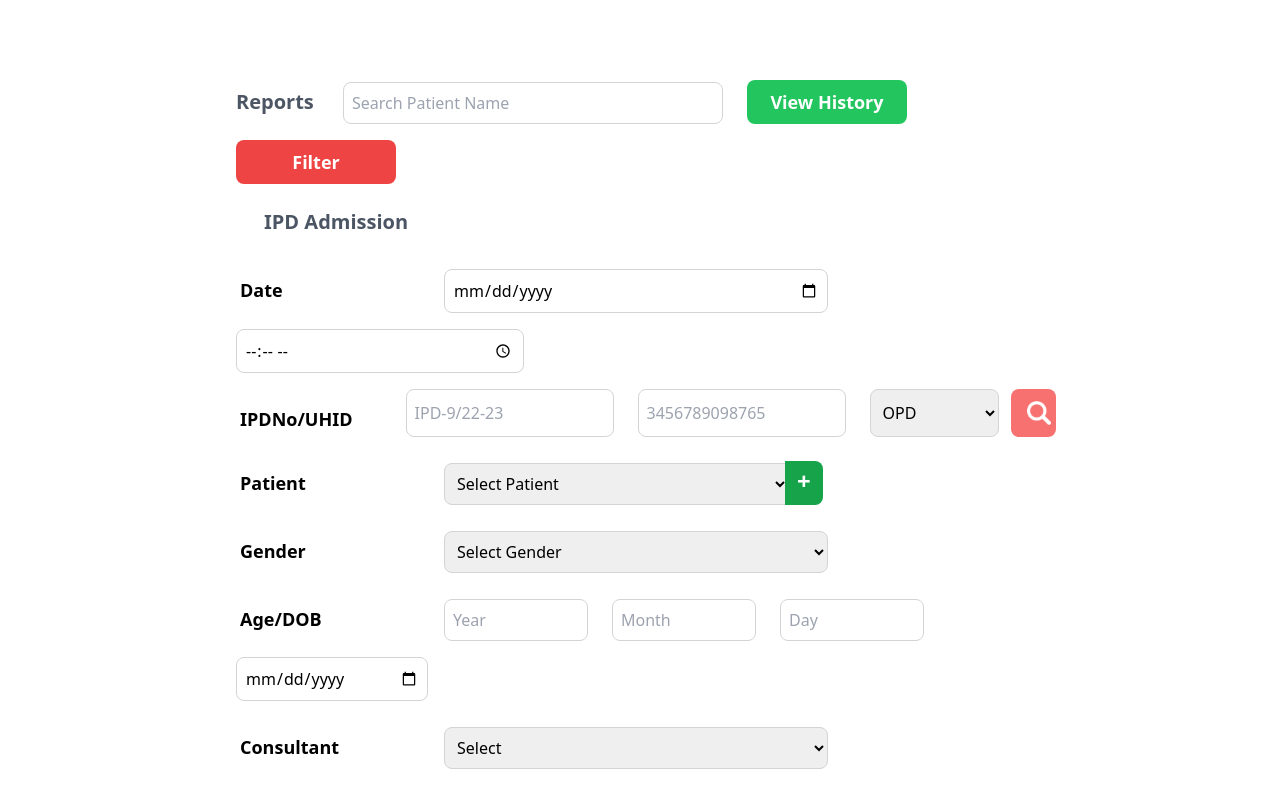
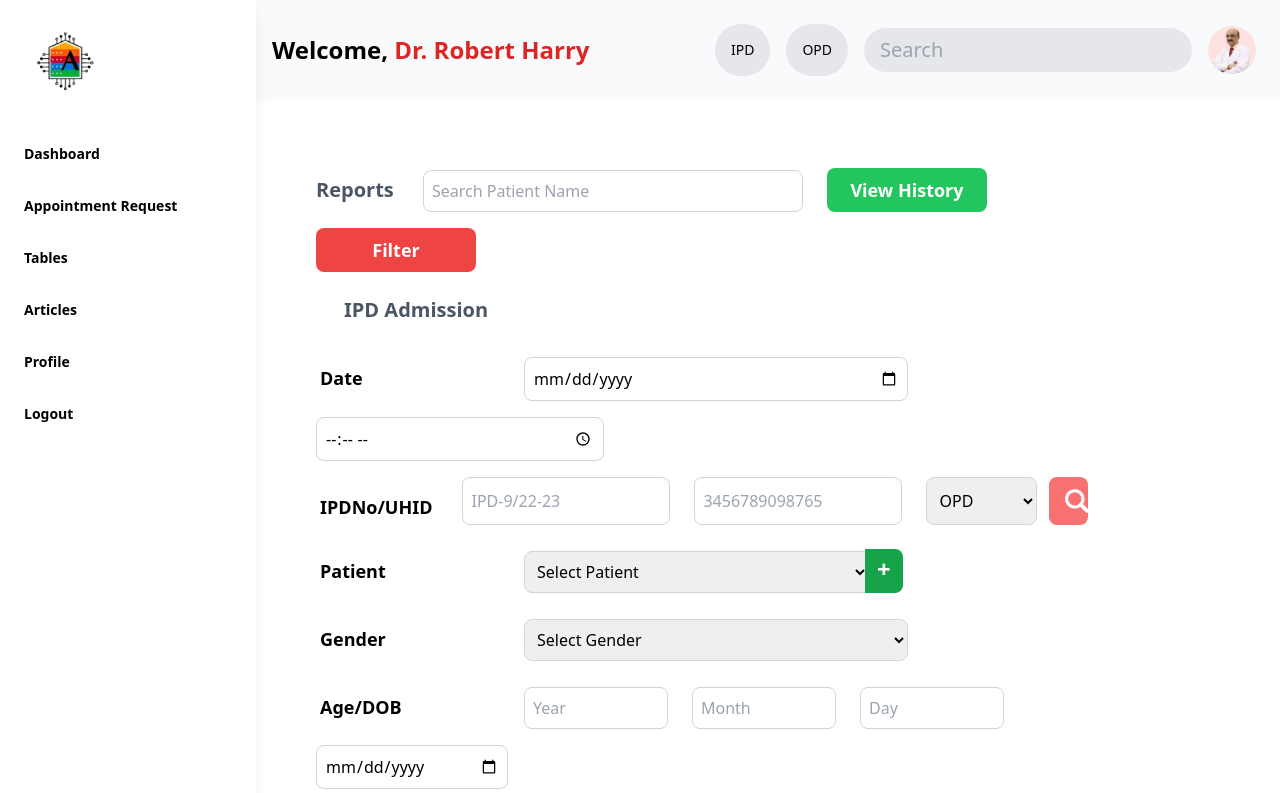
Before and after one commit to sahilspardeshi/hospital-management-system, a React (Vite) app in the folder client/: page /ipd in a window 1280 px wide. Shown: the top 793 px of the page. Built offline with nearby package versions, Linux system fonts and the light colour scheme.

Commit message:
Added Side and nav bar

```diff
--- /dev/null
+++ b/client/src/website/components/Admin/Header.jsx
@@ -0,0 +1,41 @@
+import React from "react";
+// import notification from '../IMAGE/notifications_none.png';
+// import darkmode from '../IMAGE/moon-solid 1.png';
+// import about from '../IMAGE/info_outline.png';
+import Doctor from '../../assets/images/d1.png';
+
+const Header = () => {
+  return (
+    <header className="flex justify-between items-center p-6 bg-gray-50 w-full pl-20 fixed -mt-10">
+      <div>
+        <h1 className="text-2xl font-bold pl-48">
+          Welcome, <span className="text-red-600 ">Dr. Robert Harry</span>
+        </h1>
+      </div>
+      <nav className="flex items-center space-x-4">
+        <li className="p-4 hover:bg-gray-100 cursor-pointer hidden md:block rounded-full bg-gray-200 text-sm">
+          IPD
+        </li>
+        <li className="p-4 hover:bg-gray-100 cursor-pointer hidden md:block rounded-full bg-gray-200 text-sm">
+          OPD
+        </li>
+
+        <input
+          type="text"
+          placeholder="Search"
+          className="bg-gray-200 rounded-full px-4 py-2 outline-none text-xl hidden md:block"
+        />
+
+        {/* <img src={notification} alt="Notification Bell" className="w-8 h-8 cursor-pointer" />
+        <img src={darkmode} alt="Dark Mode Toggle" className="w-8 h-8 cursor-pointer" />
+        <img src={about} alt="Information" className="w-8 h-8 cursor-pointer" /> */}
+
+        <div className="w-12 h-12 rounded-full bg-red-100 flex items-center justify-center">
+          <img src={Doctor} alt="Doctor Avatar" className="rounded-full" />
+        </div>
+      </nav>
+    </header>
+  );
+};
+
+export default Header;
--- /dev/null
+++ b/client/src/website/components/Admin/Sidebar.jsx
@@ -0,0 +1,51 @@
+import React, { useState } from "react";
+import Logo from "../../assets/images/Aarohilogo.png";
+
+const Menu = () => {
+  const [activeIndex, setActiveIndex] = useState(null);
+
+  const menuItems = [
+    { icon: 'fa-solid fa-house', label: 'Dashboard' },
+    { icon: 'fa-solid fa-clipboard', label: 'Appointment Request' },
+    { icon: 'fa-solid fa-chart-simple', label: 'Tables' },
+    { icon: 'fa-brands fa-slack', label: 'Articles' },
+    { icon: 'fa-solid fa-user', label: 'Profile' },
+    { icon: 'fa-solid fa-lock', label: 'Logout' },
+  ];
+
+
+
+  const handleClick = (index) => {
+    setActiveIndex(index);
+  };
+
+  return (
+    <ul className="list-none">
+      {menuItems.map((item, index) => (
+        <li
+          key={index}
+          className={`flex items-center p-4 cursor-pointer text-sm
+          hover:bg-gray-300 text-black font-bold transition-colors duration-300
+          ${activeIndex === index ? 'bg-red-400 text-white' : ''}`}
+          onClick={() => handleClick(index)}
+        >
+          <i className={`${item.icon} mr-2 ${activeIndex === index ? 'text-white' : ''}`}></i>
+          {item.label}
+        </li>
+      ))}
+    </ul>
+  );
+};
+
+const Sidebar = () => {
+  return (
+    <div className="fixed left-0 top-0 w-64 bg-white h-screen shadow-lg">
+      <div className="p-6">
+        <img src={Logo} alt="Hospital Logo" className="h-20 w-20" />
+      </div>
+      <Menu />
+    </div>
+  );
+};
+
+export default Sidebar;
--- a/client/src/website/components/IPD/IPD.jsx
+++ b/client/src/website/components/IPD/IPD.jsx
@@ -1,134 +1,165 @@
 import React from 'react'
 import search from '../../assets/images/search.png'
+import Header from '../Admin/Header'
+import Sidebar from '../Admin/Sidebar'
 
 export default function IPD() {
     return (
         <>
+        <Header/>
+        <Sidebar />
             <div>
-    <form className='m-auto mt-10 w-[65vw] py-10 '>
+                <form className='m-auto mt-10 w-[70vw] py-32 pl-28'>
+
                     <label className='font-bold text-xl mx-3 text-gray-600'>Reports </label>
                     <input type='text'
                         placeholder='Search Patient Name'
-          className='w-[380px] mx-3 p-2 border-zinc-300 text-black rounded-lg mb-4  border-[1px] '/>
+                        className='w-[380px] mx-3 p-2 border-zinc-300 text-black rounded-lg mb-4  border-[1px] ' />
                     <button className="bg-green-500 text-white font-semibold text-lg w-40 mx-3 py-2 rounded-lg">View History</button>
                     <button className="bg-red-500 text-white font-semibold text-lg w-40 mx-3 py-2 rounded-lg">Filter</button>
-        <br/><br/>
-        <h1 className='font-bold text-xl text-gray-600 ml-10'>IPD Admission</h1><br/>
+                    <br /><br />
+
+                    <h1 className='font-bold text-xl text-gray-600 ml-10'>IPD Admission</h1><br />
 
                     <label className='font-bold text-lg  m-4   w-44 inline-block'>Date</label>
-    <input type='date' className='w-96 mx-3 p-2 border-zinc-300 text-black rounded-lg mb-4  border-[1px]'/>
-    <input type='time'className='w-72 mx-3 p-2 border-zinc-300 text-black rounded-lg mb-4  border-[1px]'/><br/>
+                    <input type='date' className='w-96 mx-3 p-2 border-zinc-300 text-black rounded-lg mb-4  border-[1px]' />
+                    <input type='time' className='w-72 mx-3 p-2 border-zinc-300 text-black rounded-lg mb-4  border-[1px]' /><br />
 
                     <div className='flex'>
                         <label className='font-bold text-lg m-4   w-44 inline-block'>IPDNo/UHID</label>
-    <input type='number' placeholder='IPD-9/22-23' className='w-52 mx-3 p-2 border-zinc-300 text-black rounded-lg mb-4  border-[1px]'/>
-    <input type='number' placeholder='3456789098765' className='w-52 mx-3 p-2 border-zinc-300 text-black rounded-lg mb-4  border-[1px]'/>
+                        <input type='number' placeholder='IPD-9/22-23' className='w-52 mx-3 p-2 border-zinc-300 text-black rounded-lg mb-4  border-[1px]' />
+                        <input type='number' placeholder='3456789098765' className='w-52 mx-3 p-2 border-zinc-300 text-black rounded-lg mb-4  border-[1px]' />
                         <select className='w-40 mx-3 p-2 border-zinc-300 text-black rounded-lg mb-4  border-[1px]'>
                             <option >OPD</option>
                         </select>
                         <div className='bg-red-400 h-12 px-1  border-zinc-300 text-black rounded-lg mb-4  '>
-    <img src={search} className='h-6 m-3'/>
+                            <img src={search} className='h-6 m-3' />
                         </div>
                     </div>
+
                     <label className='font-bold text-lg m-4   w-44 inline-block'>Patient</label>
                     <select className='w-[345px] mx-3 p-2 border-zinc-300 text-black rounded-l-lg mb-4  border-[1px]'>
                         <option >Select Patient</option>
                     </select>
-    <span className='bg-green-600 h-12 font-extrabold text-2xl text-white -ml-4 rounded-r-lg p-[3px] px-3 pb-[8px] '>+</span><br/>
+                    <span className='bg-green-600 h-12 font-extrabold text-2xl text-white -ml-4 rounded-r-lg p-[3px] px-3 pb-[8px] '>+</span><br />
+
+
                     <label className='font-bold text-lg m-4   w-44 inline-block'>Gender</label>
                     <select className='w-96 mx-3 p-2 border-zinc-300 text-black rounded-lg mb-4  border-[1px]'>
                         <option >Select Gender</option>
-    </select><br/>
+                    </select><br />
+
+
                     <label className='font-bold text-lg m-4   w-44 inline-block'>Age/DOB</label>
-    <input type='number' placeholder='Year' className='w-36 mx-3 p-2 border-zinc-300 text-black rounded-lg mb-4  border-[1px]'/>
-    <input type='number' placeholder='Month' className='w-36 mx-3 p-2 border-zinc-300 text-black rounded-lg mb-4  border-[1px]'/>
-    <input type='number' placeholder='Day' className='w-36 mx-3 p-2 border-zinc-300 text-black rounded-lg mb-4  border-[1px]'/>
-    <input type='date' className='w-48 mx-3 p-2 border-zinc-300 text-black rounded-lg mb-4  border-[1px]'/><br/>
+                    <input type='number' placeholder='Year' className='w-36 mx-3 p-2 border-zinc-300 text-black rounded-lg mb-4  border-[1px]' />
+                    <input type='number' placeholder='Month' className='w-36 mx-3 p-2 border-zinc-300 text-black rounded-lg mb-4  border-[1px]' />
+                    <input type='number' placeholder='Day' className='w-36 mx-3 p-2 border-zinc-300 text-black rounded-lg mb-4  border-[1px]' />
+                    <input type='date' className='w-48 mx-3 p-2 border-zinc-300 text-black rounded-lg mb-4  border-[1px]' /><br />
 
                     <label className='font-bold text-lg m-4   w-44 inline-block'>Consultant</label>
                     <select className='w-96 mx-3 p-2 border-zinc-300 text-black rounded-lg mb-4  border-[1px]'>
                         <option >Select </option>
                     </select>
-    <br/>
+                    <br />
+
+
                     <label className='font-bold text-lg m-4   w-44 inline-block'>Department</label>
                     <select className='w-96 mx-3 p-2 border-zinc-300 text-black rounded-lg mb-4  border-[1px]'>
                         <option >Select </option>
-    </select><br/>
+                    </select><br />
+
+
                     <label className='font-bold text-lg m-4   w-44 inline-block'>Room</label>
                     <select className='w-96 mx-3 p-2 border-zinc-300 text-black rounded-lg mb-4  border-[1px]'>
                         <option >Select </option>
-    </select><button className='bg-gray-200 font-semibold text-slate-700 text-lg w-40 px-3 py-2 rounded-lg'>Current Room</button><br/>
+                    </select><button className='bg-gray-200 font-semibold text-slate-700 text-lg w-40 px-3 py-2 rounded-lg'>Current Room</button><br />
+
+
                     <label className='font-bold text-lg m-4   w-44 inline-block'>Gaurdian</label>
                     <select className='w-[330px]  mx-3 p-2 border-zinc-300 text-black rounded-lg mb-4  border-[1px]'>
                         <option >Select </option>
                     </select>
-    <input type='text' placeholder='Gaurdian Name' className='w-[340px] mx-3 p-2 border-zinc-300 text-black rounded-lg mb-4  border-[1px]'/><br/>
+                    <input type='text' placeholder='Gaurdian Name' className='w-[340px] mx-3 p-2 border-zinc-300 text-black rounded-lg mb-4  border-[1px]' /><br />
+
+
                     <label className='font-bold text-lg m-4   w-44 inline-block'>Mobile</label>
-   <input type='number' placeholder='Mobile 1' className='w-[330px]  mx-3 p-2 border-zinc-300 text-black rounded-lg mb-4  border-[1px]'/>
-    <input type='number' placeholder='Mobile 2' className='w-[340px] mx-3 p-2 border-zinc-300 text-black rounded-lg mb-4  border-[1px]'/><br/>
+                    <input type='number' placeholder='Mobile 1' className='w-[330px]  mx-3 p-2 border-zinc-300 text-black rounded-lg mb-4  border-[1px]' />
+                    <input type='number' placeholder='Mobile 2' className='w-[340px] mx-3 p-2 border-zinc-300 text-black rounded-lg mb-4  border-[1px]' /><br />
+
 
                     <label className='font-bold text-lg m-4   w-44 inline-block'>Email</label>
-    <input type='email' placeholder='Email' className='w-96 mx-3 p-2 border-zinc-300 text-black rounded-lg mb-4  border-[1px]'/><br/>
+                    <input type='email' placeholder='Email' className='w-96 mx-3 p-2 border-zinc-300 text-black rounded-lg mb-4  border-[1px]' /><br />
+
+
                     <div className='flex'>
                         <label className='font-bold text-lg m-4 w-44 inline-block'>Address</label>
-    <textarea type='text' placeholder='Address' className='w-1/2 mx-3 p-2 border-zinc-300 text-black rounded-lg mb-4  border-[1px]'/><br/>
+                        <textarea type='text' placeholder='Address' className='w-1/2 mx-3 p-2 border-zinc-300 text-black rounded-lg mb-4  border-[1px]' /><br />
                     </div>
+
+
                     <label className='font-bold text-lg m-4   w-44 inline-block'>Occupation</label>
                     <select className='w-[330px] mx-3 p-2 border-zinc-300 text-black rounded-lg mb-4  border-[1px]'>
                         <option >Select </option>
                     </select>
                     <select className='w-[330px] mx-3 p-2 border-zinc-300 text-black rounded-lg mb-4  border-[1px]'>
                         <option >Select </option>
-    </select><br/>
+                    </select><br />
+
 
                     <label className='font-bold text-lg m-4   w-44 inline-block'>State</label>
                     <select className='w-[330px] mx-3 p-2 border-zinc-300 text-black rounded-lg mb-4  border-[1px]'>
                         <option >Select </option>
-    </select><br/>
+                    </select><br />
 
 
                     <label className='font-bold text-lg m-4   w-44 inline-block'>IPD File No</label>
-   <input type='number' placeholder='IPD File No' className='w-[330px] mx-3 p-2 border-zinc-300 text-black rounded-lg mb-4  border-[1px]'/>
-    <br/>
+                    <input type='number' placeholder='IPD File No' className='w-[330px] mx-3 p-2 border-zinc-300 text-black rounded-lg mb-4  border-[1px]' />
+                    <br />
+
+
                     <label className='font-bold text-lg m-4   w-44 inline-block'>Remark</label>
-   <input type='text' placeholder='Remark' className='w-[330px] mx-3 p-2 border-zinc-300 text-black rounded-lg mb-4  border-[1px]'/>
-    <br/>
+                    <input type='text' placeholder='Remark' className='w-[330px] mx-3 p-2 border-zinc-300 text-black rounded-lg mb-4  border-[1px]' />
+                    <br />
+
+
                     <div className='flex'>
                         <label className='font-bold text-lg m-4   w-44 inline-block'>Attachment</label>
-    <input type='file' className='w-[330px] mx-3 p-2 border-zinc-300 text-black rounded-lg mb-4   border-[1px]'/>
+                        <input type='file' className='w-[330px] mx-3 p-2 border-zinc-300 text-black rounded-lg mb-4   border-[1px]' />
                         <div className='bg-red-400 h-12 px-1  border-zinc-300 text-black rounded-lg mb-4  '>
-    <img src={search} className='h-6 m-3'/>
+                            <img src={search} className='h-6 m-3' />
                         </div>
                     </div>
 
                     <label className='font-bold text-lg m-4   w-44 inline-block'>Package</label>
                     <select className='w-56 mx-3 p-2 border-zinc-300 text-black rounded-lg mb-4  border-[1px]'>
                         <option >No </option>
-    </select><br/><br/>
+                    </select><br /><br />
 
 
-    <h1 className='font-bold text-xl text-gray-600 ml-10'>IPD Case</h1><br/>
+                    <h1 className='font-bold text-xl text-gray-600 ml-10'>IPD Case</h1><br />
 
                     <label className='font-bold text-lg m-4   w-44 inline-block'>Case Type</label>
                     <select className='w-[330px] mx-3 p-2 border-zinc-300 text-black rounded-lg mb-4  border-[1px]'>
                         <option >Select </option>
-    </select><br/>
+                    </select><br />
 
                     <label className='font-bold text-lg m-4   w-44 inline-block'>Ref By Dr.</label>
                     <select className='w-[330px] mx-3 p-2 border-zinc-300 text-black rounded-lg mb-4  border-[1px]'>
                         <option >Select </option>
-    </select><br/>
+                    </select><br />
+
 
                     <label className='font-bold text-lg m-4   w-44 inline-block'>Package</label>
                     <select className='w-56 mx-3 p-2 border-zinc-300 text-black rounded-lg mb-4  border-[1px]'>
                         <option >No </option>
-    </select> <button className="bg-red-500 text-white font-semibold text-lg w-36 mx-3 py-2 rounded-lg">Show</button><br/>
+                    </select> <button className="bg-red-500 text-white font-semibold text-lg w-36 mx-3 py-2 rounded-lg">Show</button><br />
+
 
                     <label className='font-bold text-lg m-4   w-44 inline-block'>Relation</label>
                     <select className='w-[330px]  mx-3 p-2 border-zinc-300 text-black rounded-lg mb-4  border-[1px]'>
                         <option >Select </option>
                     </select>
-    <input type='text' placeholder='Care Name' className='w-[340px] mx-3 p-2 border-zinc-300 text-black rounded-lg mb-4  border-[1px]'/><br/>
+                    <input type='text' placeholder='Care Name' className='w-[340px] mx-3 p-2 border-zinc-300 text-black rounded-lg mb-4  border-[1px]' /><br />
 
                     <div className='border w-44 m-auto my-10'>
                         <button className=' items-center w-44 rounded-lg py-3 font-bold px-5 bg-green-500 text-white'>Create Report</button>
```
Lines whose indentation alone changed are shown as unchanged.
